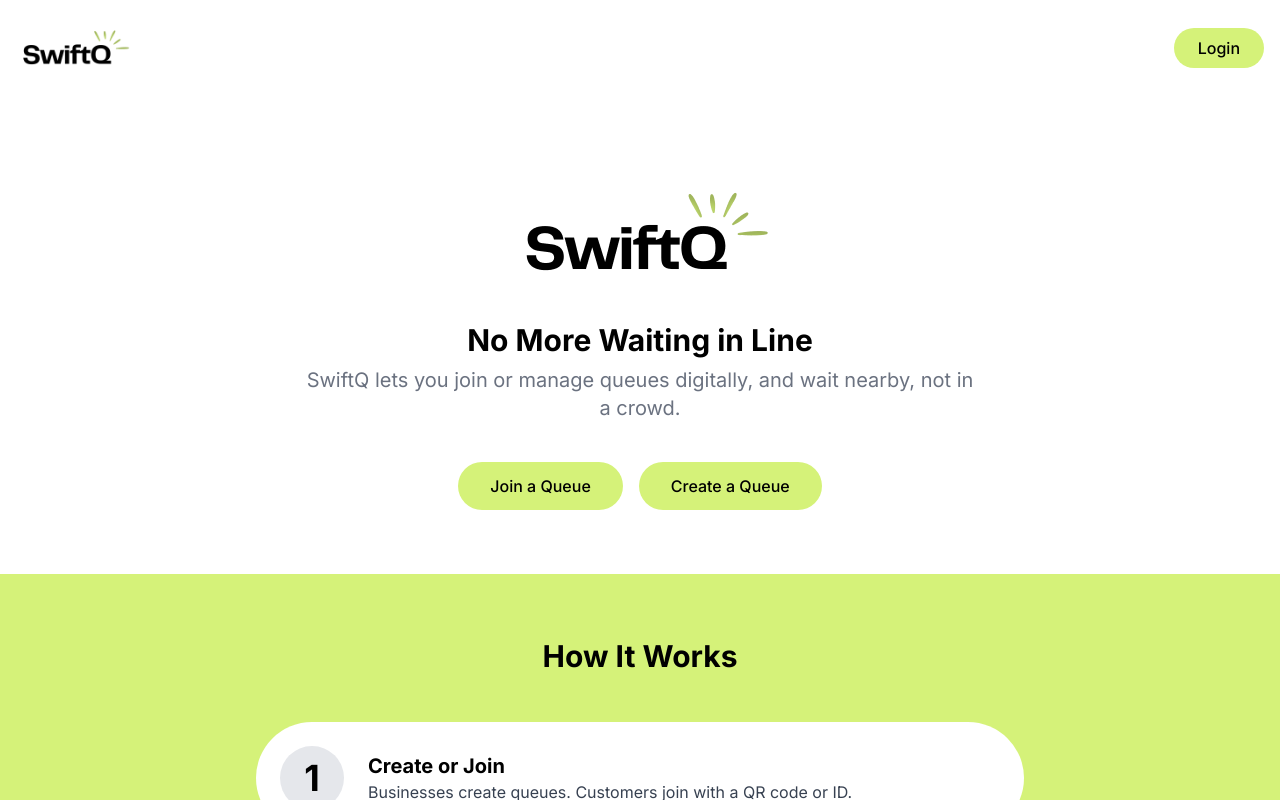
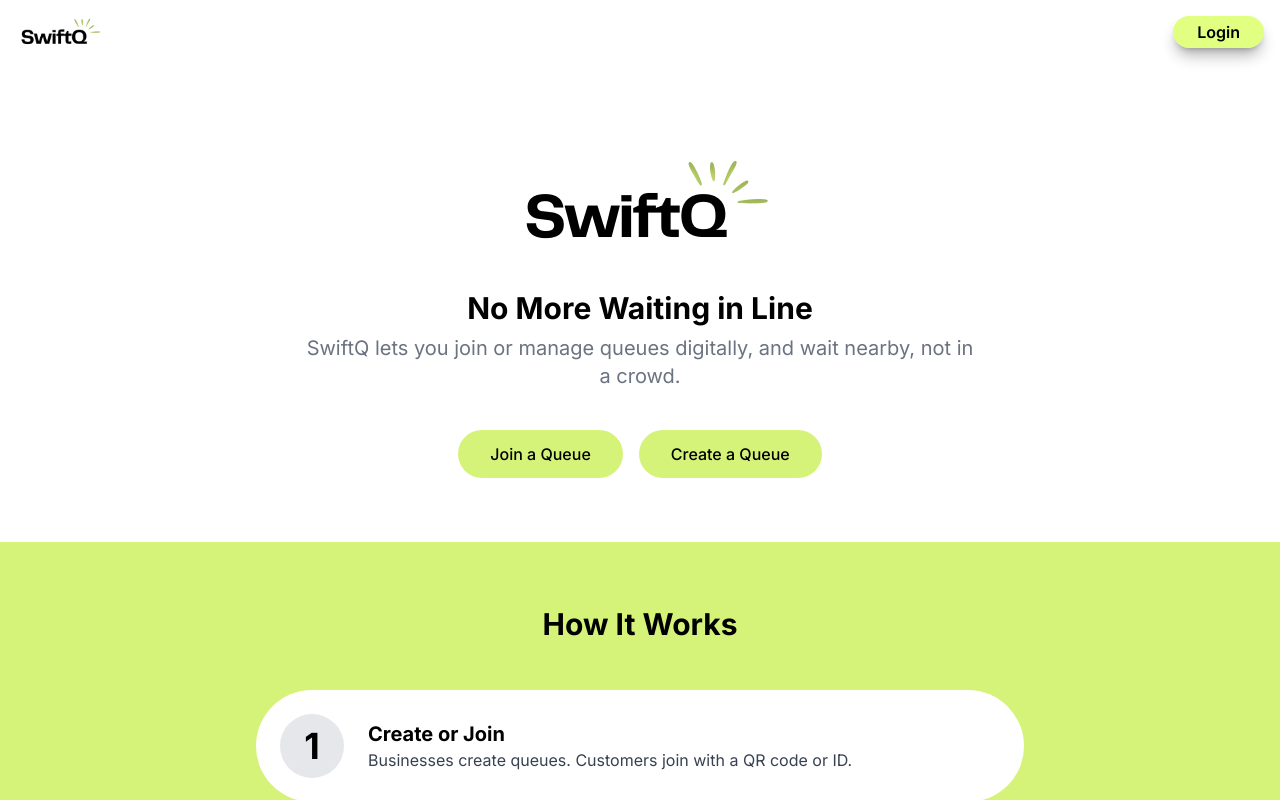
Before and after one commit to MohamDahALU/foundations-swiftq, a React (Vite) app: page / in a window 1280 px wide. Shown: the top 800 px of the page. Built offline with nearby package versions, Linux system fonts and the light colour scheme.

Commit message:
feat: add layout to the project

```diff
--- a/src/App.tsx
+++ b/src/App.tsx
@@ -5,9 +5,11 @@ import Login from "./pages/Login";
 import CreateQueue from "./pages/CreateQueue";
 import HostQueues from "./pages/HostQueues";
 import Signup from "./pages/Signup";
+import Layout from "./components/Layout";
 
 const router = createBrowserRouter([
   {
+    element: <Layout />,
     errorElement: <h1>Error</h1>,
     children: [
       {
--- /dev/null
+++ b/src/components/Layout.tsx
@@ -0,0 +1,101 @@
+import { Link, Outlet, useLocation } from 'react-router-dom';
+import logoFull from "../assets/logoFull.png";
+import { MenuIcon, XIcon } from 'lucide-react';
+import { useState } from 'react';
+
+
+export default function Layout() {
+  const currentUser = false
+  const [showModal, setShowModal] = useState(false);
+  const pathname = useLocation().pathname;
+  const showBurger = !["/register", "/login", "/join", "/customer/"].some(route => pathname.includes(route));
+
+  const handleSignOut = () => {
+    return
+  };
+
+  return (
+    <div className="min-h-screen flex flex-col">
+      {/* Header */}
+      <header className="z-20 container mx-auto px-4 py-2 flex justify-between items-center">
+        <Link to="/" className="flex items-center">
+          <img src={logoFull} className='max-h-12' />
+        </Link>
+
+        {!showBurger
+          ? null
+          : currentUser
+            ? <button onClick={() => setShowModal(!showModal)} className='bg-primary p-2 rounded-full shadow-lg shadow-black/25'>
+              <MenuIcon />
+            </button>
+            : <Link to="/login">
+              <button className="bg-primary-sat px-6 py-1 w-full rounded-full font-semibold shadow-lg shadow-black/30">Login</button>
+            </Link>
+        }
+      </header>
+
+      {/* Menu Modal */}
+      {showModal && (
+        <div className="fixed inset-0 bg-black bg-opacity-50 z-50 flex flex-col items-center"
+          onClick={(e) => {
+            if (e.target === e.currentTarget) {
+              setShowModal(false);
+            }
+          }}>
+          <div className='container flex justify-end py-3 px-4'>
+            <button onClick={(e) => {
+              e.stopPropagation();
+              setShowModal(!showModal);
+            }} className='bg-primary p-1.5 rounded-full shadow-lg shadow-black/25 self-end border-2 border-white'>
+              <XIcon />
+            </button>
+          </div>
+          <div className="bg-primary border-4 border-white p-8 pt-14 rounded-[40px] shadow-lg relative max-w-sm w-[90%]">
+            <div className="flex flex-col gap-5 items-center ">
+              <Link to="/my-queues" className="w-full" onClick={() => setShowModal(false)}>
+                <button className="w-full bg-white py-3 px-4 rounded-xl shadow-lg shadow-black/25 font-semibold text-center">
+                  My Queues
+                </button>
+              </Link>
+              <Link to="/create" className="w-full" onClick={() => setShowModal(false)}>
+                <button className="w-full bg-white py-3 px-4 rounded-xl shadow-lg shadow-black/25 font-semibold text-center">
+                  Create New Queue
+                </button>
+              </Link>
+              <Link to="/analytics" className="w-full" onClick={() => setShowModal(false)}>
+                <button className="w-full bg-white py-3 px-4 rounded-xl shadow-lg shadow-black/25 font-semibold text-center">
+                  Analytics
+                </button>
+              </Link>
+              <div className='flex flex-col gap-5 mt-12'>
+                <button className="bg-primary-sat px-6 py-1 rounded-full font-medium shadow-lg shadow-black/30"
+                  onClick={() => {
+                    setShowModal(false);
+                  }}>
+                  Join Queue
+                </button>
+                {currentUser ?
+                  <button
+                    onClick={() => {
+                      handleSignOut();
+                      setShowModal(false);
+                    }}
+                    className="bg-white border-2 border-red-500 px-6 py-1 rounded-full font-semibold hover:bg-red-50 shadow-md mt-2"
+                  >
+                    Logout
+                  </button>
+                  :
+                  <Link to="/login">
+                    <button className="bg-primary-sat px-6 py-1 w-full rounded-full font-semibold shadow-lg shadow-black/30">Login</button>
+                  </Link>
+                }
+              </div>
+            </div>
+          </div>
+        </div>
+      )}
+
+      <Outlet />
+    </div>
+  );
+}
--- a/src/pages/CreateQueue.tsx
+++ b/src/pages/CreateQueue.tsx
@@ -32,22 +32,6 @@ export default function CreateQueue() {
 
   return (
     <div className="min-h-screen bg-primary flex flex-col items-center py-0 px-4 relative">
-      {/* Header */}
-      <header className="w-full max-w-md flex justify-between items-center p-4">
-        <Link to="/">
-          <img src={logoFull} alt="SwiftQ" className="max-h-8" />
-        </Link>
-        <button
-          onClick={() => setShowMenu(true)}
-          className="bg-white bg-opacity-20 rounded-full p-2 w-10 h-10 flex items-center justify-center"
-        >
-          <div className="space-y-1">
-            <div className="w-5 h-0.5 bg-black"></div>
-            <div className="w-5 h-0.5 bg-black"></div>
-            <div className="w-5 h-0.5 bg-black"></div>
-          </div>
-        </button>
-      </header>
 
       {/* Top rays */}
       <div className="flex justify-center w-52 -mt-5">
--- a/src/pages/Home.tsx
+++ b/src/pages/Home.tsx
@@ -4,15 +4,6 @@ import logoFull from "../assets/logoFull.png";
 export default function Home() {
   return (
     <div className="min-h-screen flex flex-col">
-      {/* Header */}
-      <header className="container mx-auto p-4 flex justify-between items-center">
-        <div className="flex items-center">
-          <img src={logoFull} className='max-h-16' />
-        </div>
-        <Link to="/login">
-          <button className="bg-primary px-6 py-2 rounded-full font-medium">Login</button>
-        </Link>
-      </header>
 
       {/* Hero Section */}
       <main className="flex-1">
```
